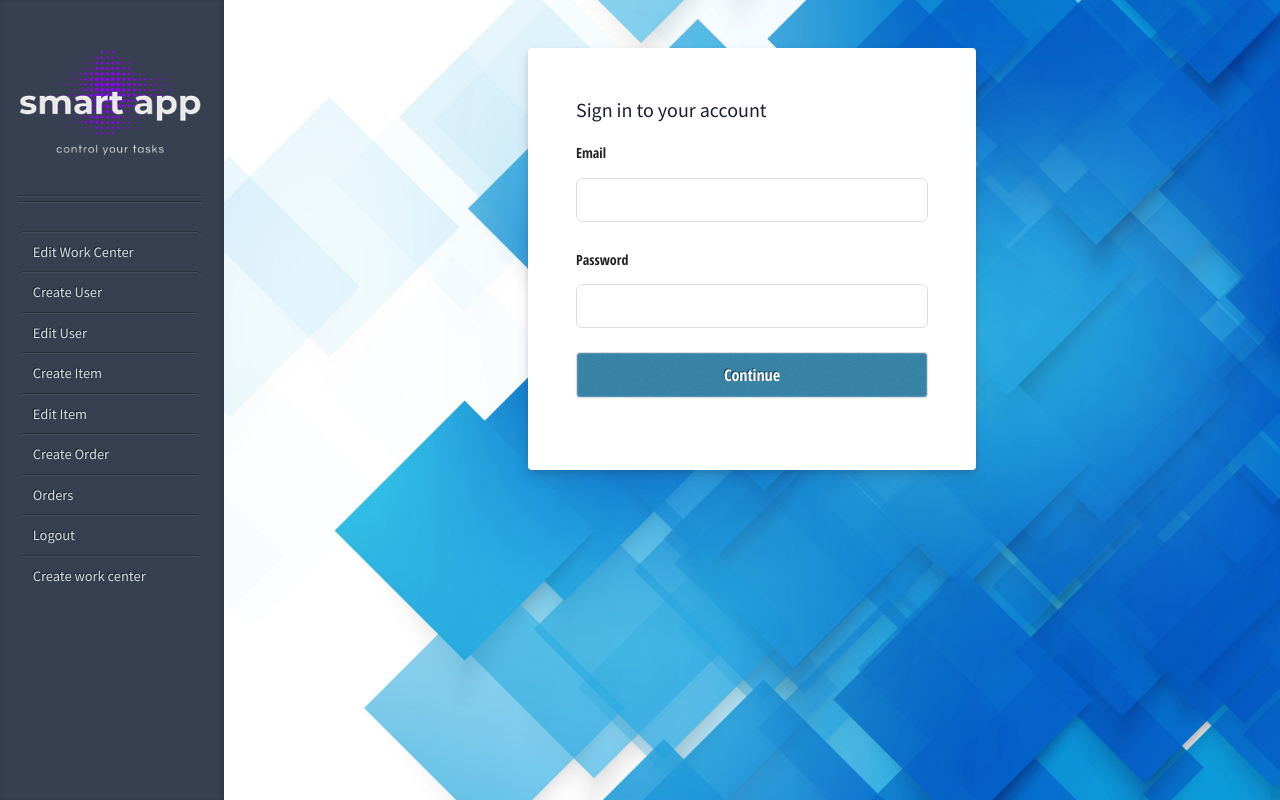
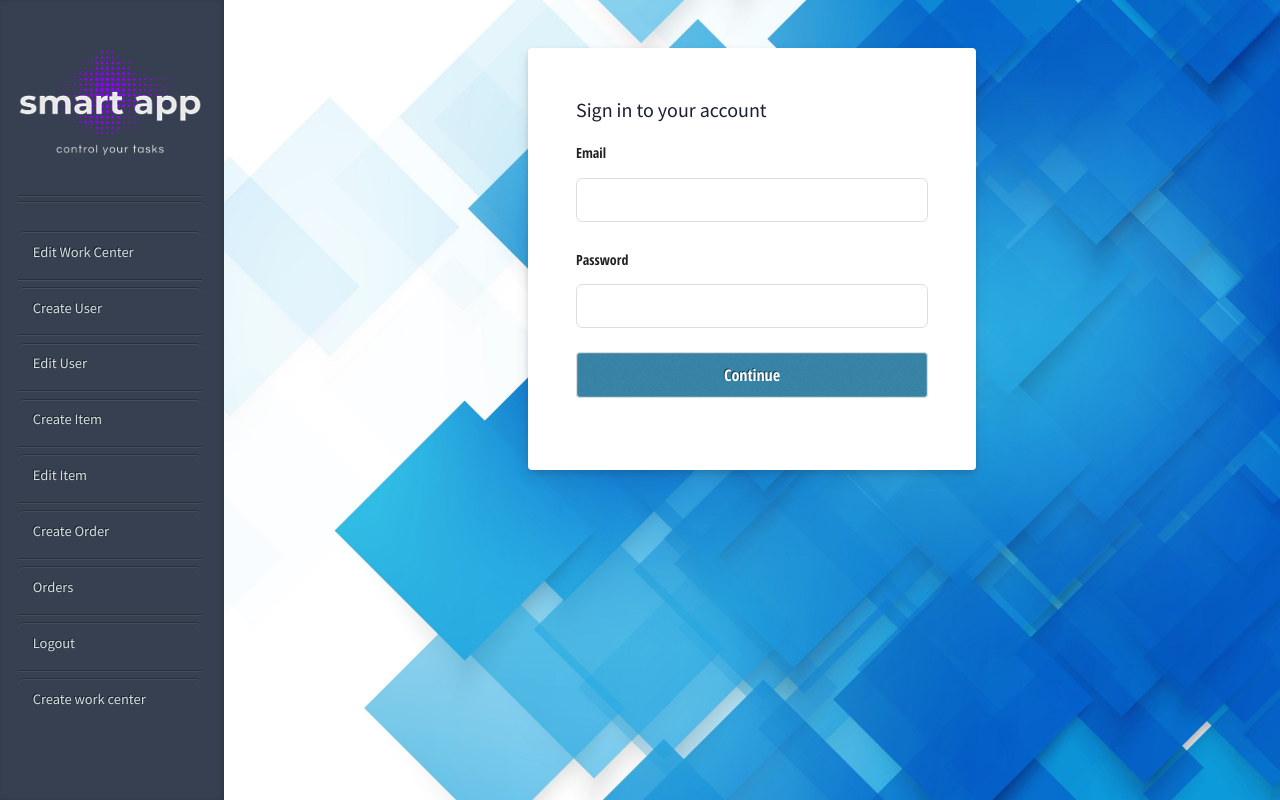
Before and after one commit to fsn79/SMART-APP, a React (Create React App) app in the folder frontend/: page / in a window 1280 px wide. Built offline with nearby package versions, Linux system fonts and the light colour scheme.

Commit message:
add login in bakend

```diff
--- a/frontend/src/components/sidebar/Navigation.jsx
+++ b/frontend/src/components/sidebar/Navigation.jsx
@@ -4,16 +4,16 @@ function Navigation() {
   // Боковая панель
   return (
     <nav id="nav">
-       <ul >
-      <Link to='/edit-work-center'><li><a className='link'>Edit Work Center</a></li></Link>
-      <Link to='/create-user'><li><a className='link'>Create User</a></li></Link>
-      <Link to='/list-users'><li><a className='link'>Edit User</a></li></Link>
-      <Link to='/create-item'><li><a className='link'>Create Item</a></li></Link>
-      <Link to='/edit-item'><li><a className='link'>Edit Item</a></li></Link>
-      <Link to='/create-order'><li><a className='link'>Create Order</a></li></Link>
-      <Link to='/orders'><li><a className='link' >Orders</a></li></Link>
-      <Link to='/logout'><li><a className='link'>Logout</a></li></Link>
-      <Link to='/create-work-center'><li><a className='link'>Create work center</a></li></Link>
+      <ul >
+        <li><Link className='link' to='/edit-work-center'>Edit Work Center</Link></li>
+        <li><Link className='link' to='/create-user'>Create User</Link></li>
+        <li><Link className='link' to='/list-users'>Edit User</Link></li>
+        <li><Link className='link' to='/create-item'>Create Item</Link></li>
+        <li><Link className='link' to='/edit-item'>Edit Item</Link></li>
+        <li><Link className='link' to='/create-order'>Create Order</Link></li>
+        <li><Link className='link' to='/orders'>Orders</Link></li>
+        <li><Link className='link' to='/logout'>Logout</Link></li>
+        <li><Link className='link' to='/create-work-center'>Create work center</Link></li>
       </ul>
     </nav>
   );
```
